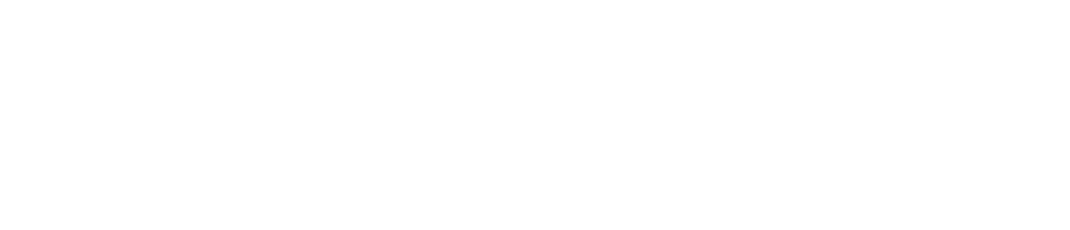
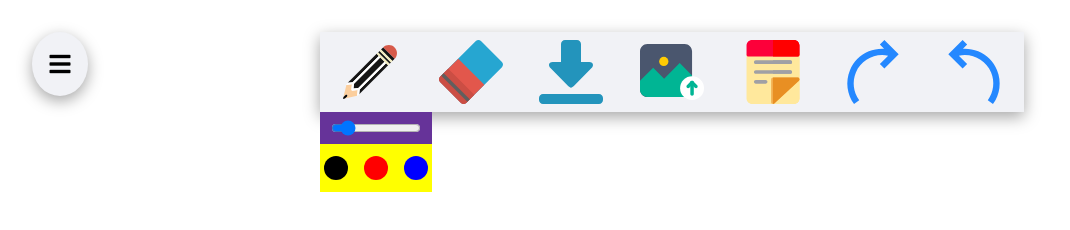
Before and after one commit to nikhil00shinde/Open-Board, a plain HTML site: page index.html in a window 1280 px wide. Shown: the whole page, without its empty margins (0-1070 px from the left). Drawn offline with Linux system fonts and the light colour scheme.

Commit message:
ui part tools and pencil box done

```diff
--- a/index.html
+++ b/index.html
@@ -1,12 +1,42 @@
 <!DOCTYPE html>
 <html lang="en">
-<head>
-    <meta charset="UTF-8">
-    <meta http-equiv="X-UA-Compatible" content="IE=edge">
-    <meta name="viewport" content="width=device-width, initial-scale=1.0">
-    <title>OpenBoard</title>
-</head>
-<body>
-
-</body>
+	<head>
+		<meta charset="UTF-8" />
+		<meta http-equiv="X-UA-Compatible" content="IE=edge" />
+		<meta name="viewport" content="width=device-width, initial-scale=1.0" />
+		<title>OpenBoard</title>
+		<link
+			rel="stylesheet"
+			href="https://cdnjs.cloudflare.com/ajax/libs/font-awesome/5.11.1/css/all.min.css"
+			integrity="sha512-SUwyLkI1Wgm4aEZkDkwwigXaOI2HFLy1/YW73asun4sfvlkB9Ecl99+PHfCnfWD0FJjIuFTvWMM7BZPXCckpAA=="
+			crossorigin="anonymous"
+			referrerpolicy="no-referrer"
+		/>
+		<link rel="stylesheet" href="style.css" />
+	</head>
+	<body>
+		<div class="options-cont">
+			<i class="fas fa-bars"></i>
+		</div>
+		<div class="tools-cont">
+			<img class="pencil" src="Icons/Pencil.svg" />
+			<img class="eraser" src="Icons/Eraser.svg" />
+			<img class="download" src="Icons/Download.svg" />
+			<img class="upload" src="Icons/Upload.svg" />
+			<img class="sticky" src="Icons/StickyNote.svg" />
+			<img class="redo" src="Icons/Redo.svg" />
+			<img class="undo" src="Icons/Undo.svg" />
+		</div>
+		<div class="pencil-tool-cont">
+			<div class="pencil-width-cont">
+				<input type="range" min="2" max="10" value="3" class="pencil-width" />
+			</div>
+			<div class="pencil-color-cont">
+				<div class="black pencil-color"></div>
+				<div class="red pencil-color"></div>
+				<div class="blue pencil-color"></div>
+			</div>
+		</div>
+		<script src="tools.js"></script>
+	</body>
 </html>
--- a/style.css
+++ b/style.css
@@ -0,0 +1,81 @@
+* {
+	box-sizing: border-box;
+}
+
+body {
+	margin: 0;
+	padding: 0;
+}
+
+.options-cont {
+	height: 4rem;
+	width: 3.5rem;
+	background-color: #f1f2f6;
+	display: flex;
+	justify-content: center;
+	align-items: center;
+	position: absolute;
+	left: 2rem;
+	top: 2rem;
+	border-radius: 50%;
+	font-size: 1.5rem;
+	box-shadow: rgba(0, 0, 0, 0.35) 0px 5px 15px;
+}
+
+.tools-cont {
+	display: flex;
+	height: 5rem;
+	width: 55vw;
+	background-color: #f1f2f6;
+	justify-content: space-around;
+	position: absolute;
+	top: 2rem;
+	left: 25vw;
+	box-shadow: rgba(0, 0, 0, 0.35) 0px 5px 15px;
+}
+
+.tools-cont > * {
+	display: block;
+	width: 4rem;
+}
+
+.pencil-tool-cont {
+	height: 5rem;
+	width: 7rem;
+	position: absolute;
+	top: 7rem;
+	left: 25vw;
+	background-color: bisque;
+}
+.pencil-width-cont {
+	height: 2rem;
+	background-color: rebeccapurple;
+	display: flex;
+	justify-content: center;
+	align-items: center;
+}
+.pencil-width-cont input {
+	width: 80%;
+}
+.pencil-color-cont {
+	height: calc(100% - 2rem);
+	background-color: yellow;
+	display: flex;
+	align-items: center;
+	justify-content: center;
+    gap: 1rem;
+}
+.pencil-color {
+	height: 1.5rem;
+	width: 1.5rem;
+	border-radius: 50%;
+}
+.black {
+    background-color: black;
+}
+.red{
+    background-color: red;
+}
+.blue{
+    background-color: blue;
+}
```
Also changed, not shown: Icons/Download.svg (added), Icons/Eraser.svg (added), Icons/Pencil.svg (added), Icons/Redo.svg (added), Icons/StickyNote.svg (added), Icons/Undo.svg (added), Icons/Upload.svg (added), Icons/favicon.ico (added).
